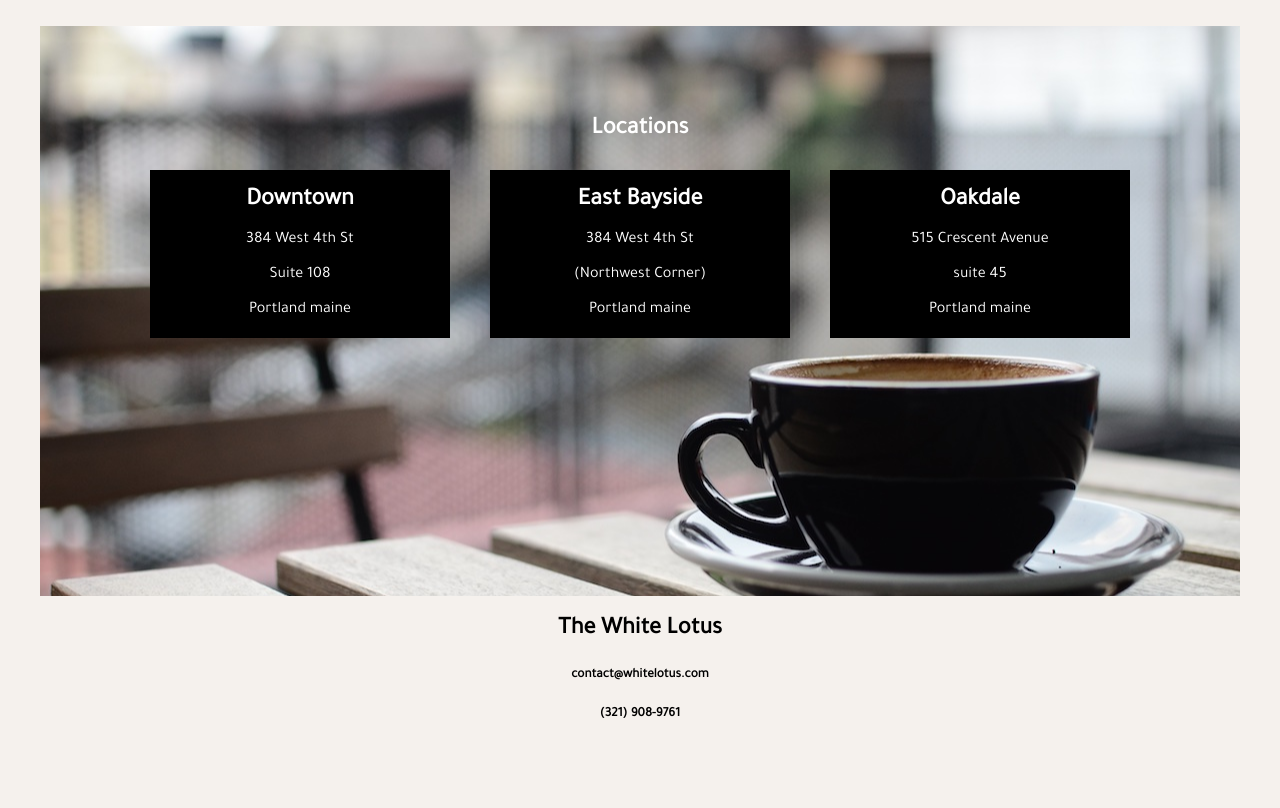
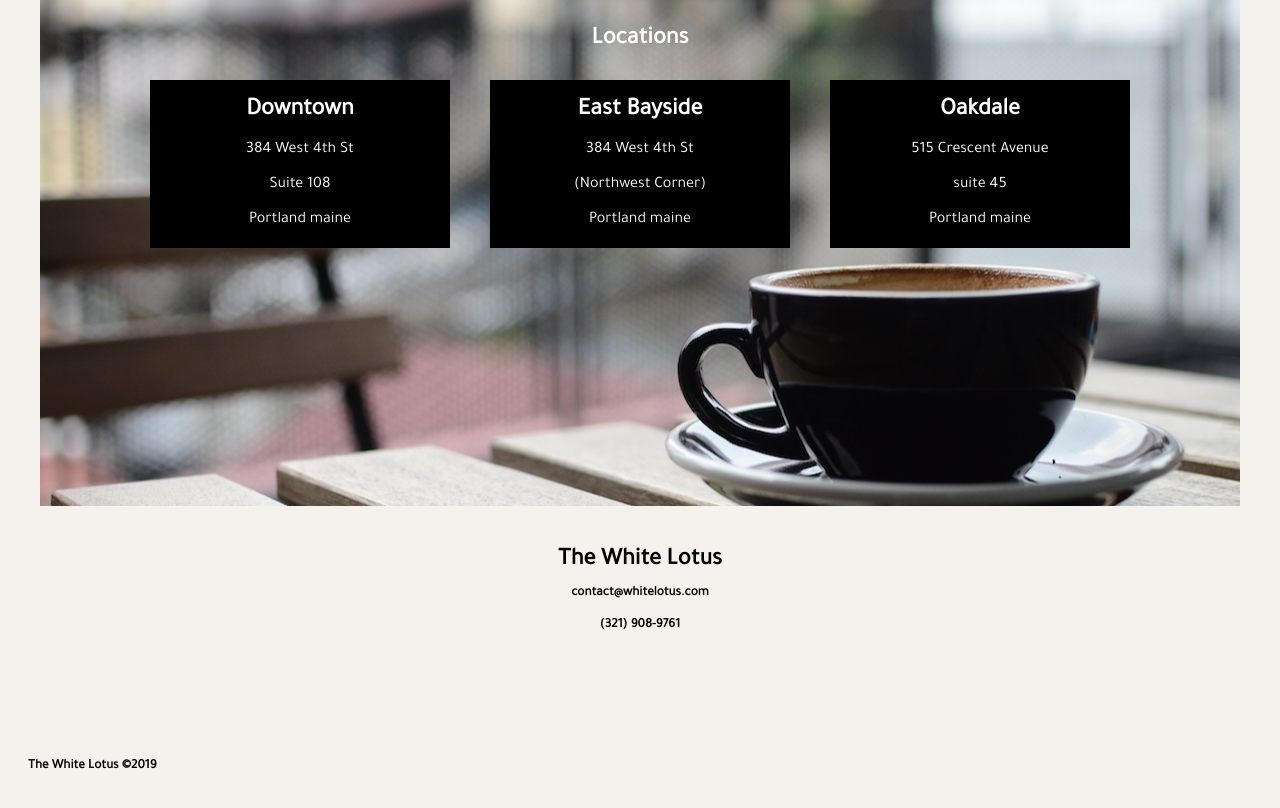
Before and after one commit to esther-ly/JasmineDragon, a plain HTML site: page index.html in a window 1280 px wide. Shown: the part 1612-2420 px from the top of the page. Drawn offline with Linux system fonts and the light colour scheme.

Commit message:
Final code.

```diff
--- a/index.html
+++ b/index.html
@@ -28,7 +28,7 @@
       </div>
     </div>
 
-      <!-- Tea of the Month Section -->
+    <!-- Tea of the Month Section -->
       <div id="totom">
         <h2>Tea of the Month</h2>
         <h4>What's Steeping at The White Lotus?</h4>
@@ -83,7 +83,6 @@
       </div>
   </div>
 
-
   <!-- Contact Section-->
   <div class="contact">
     <h2>The White Lotus</h2>
@@ -91,10 +90,10 @@
     <h5>(321) 908-9761</h5>
   </div>
 
-
-
-
-
+  <!--Footer -->
+  <footer>
+    <h5> The White Lotus ©2019</h5>
+  </footer>
 
   </body>
 </html>
--- a/resources/css/style.css
+++ b/resources/css/style.css
@@ -1,12 +1,10 @@
 @charset "UTF-8";
 @import url('https://fonts.googleapis.com/css?family=Josefin+Slab|Tajawal&display=swap');
+
 body {
   background-color: #F5F1ED;
   font-family: Tajawal;
   color: black;
-}
-.main {
-  padding-top: 90px;
 }
 
 .flex-container{
@@ -15,9 +13,7 @@ body {
   flex-wrap: wrap;
 }
 
-
 /* Header */
-
 header {
   display: flex;
   align-items: center;
@@ -46,14 +42,16 @@ header {
   height: 80px;
   padding-right: 30px;
 }
+
 nav {
   margin-right: 50px;
 }
+
 nav span {
   padding: 10px;
 }
 
-/* Links */
+/* Links Visual Styles */
 a {
   text-decoration: none;
   font-family: Tajawal;
@@ -67,7 +65,6 @@ a:hover {
 }
 
 /*Mission Section*/
-
 #mission {
   background-image: url(../images/mission-background.jpg);
   background-repeat: no-repeat;
@@ -140,4 +137,12 @@ a:hover {
 .contact {
   text-align: center;
   height: 200px;
+  padding-top: 30px;
+  line-height: 10px;
 }
+
+/*Footer*/
+footer {
+  text-align: left;
+  padding-left: 20px;
+}
```
